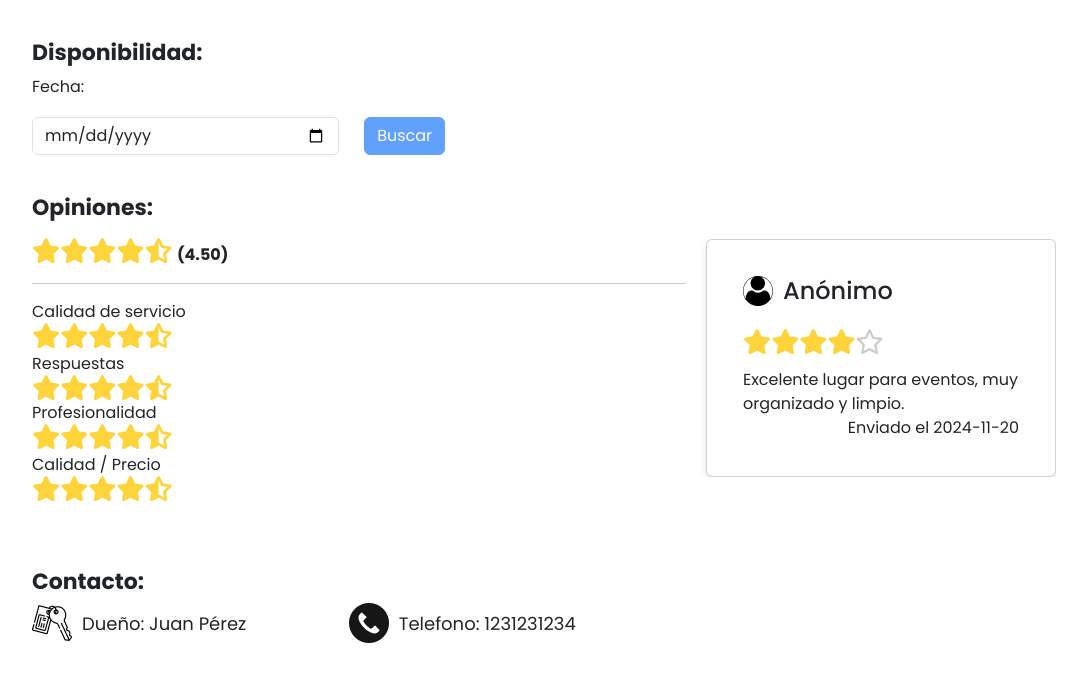
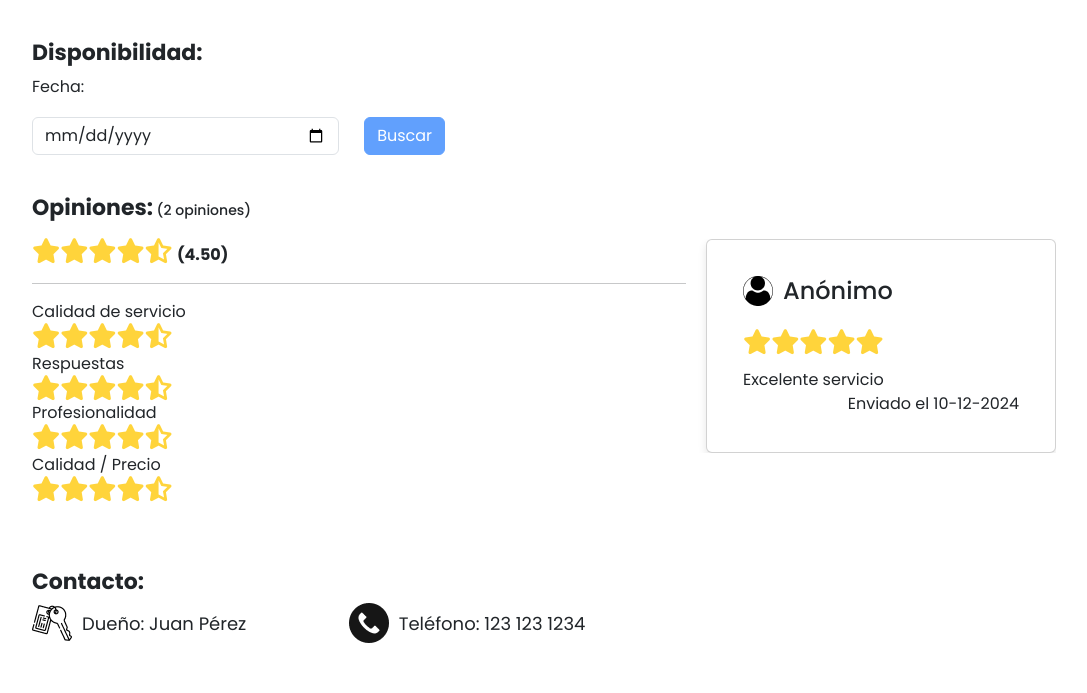
Before and after one commit to jassielCOTA12/LocalEventos, a PHP site: page /local.php?id=1 in a window 1280 px wide. Shown: the part 1429-2122 px from the top of the page, without its empty margins (96-1183 px from the left). Run offline with PHP 8.4, Linux system fonts and the light colour scheme; data comes from the database, SQL or seed files in the repository; some libraries are stand-ins or nearby versions.

Commit message:
Version final.

```diff
--- a/inicio.php
+++ b/inicio.php
@@ -57,7 +57,7 @@
                                 <img src='{$imagenLocal}' alt='imagen de local no cargada'>
                                 <h3>{$local['nombre']}</h3>
                                 <p>Hasta {$local['capacidad_maxima']} personas</p>
-                                <p>Desde \${$local['precio_base']} </p>
+                                <p>Desde \$" . number_format($local['precio_base'], 0, '.', ',') . "</p>
                                 <p><span><i class='fa-starIcon-card fa-solid fa-star'></i></span> {$local['promedio_calificacion']}</p>
                             </article>
                         </a>";
@@ -68,7 +68,7 @@
         </div>
 
         <div class="btnSubir">
-            <a href="#" title="Subir"><img class="subir-gen" src="imagenes/subir.png"></a>
+            <a href="#" title="Subir"><img class="subir-gen" src="imagenes/subir2.png"></a>
         </div>
     </div>
 
--- a/local.php
+++ b/local.php
@@ -75,7 +75,8 @@ include "configuracion/infoLocal.php";
                             <?php include 'include/estrellas.php';
                             $estrellas = new Estrellas($promedioCalificacion);
                             $estrellas->imprimirEstrellas(); ?>
-                            <a href="#op" class="opiniones">(<?php echo $num_opiniones; ?> opiniones)</a>
+                            <a href="#op" class="opiniones">(<?php echo $num_opiniones . ' ' . ($num_opiniones === 1 ? 'opinión' : 'opiniones'); ?>)
+                            </a>
                         </div>
 
                         <div class="local-info">
@@ -182,7 +183,7 @@ include "configuracion/infoLocal.php";
             </div>
 
             <div class="panel-opiniones">
-                <h3 id="op"><strong>Opiniones:</strong></h3>
+                <h3 id="op"><strong>Opiniones:</strong><small style="font-size:14px"> (<?php echo $num_opiniones . ' ' . ($num_opiniones === 1 ? 'opinión' : 'opiniones'); ?>)</small></h3>
                 <div class="panel-opiniones-container">
                     <div class="estrellas">
                         <div>
@@ -236,9 +237,10 @@ include "configuracion/infoLocal.php";
                     <div id="carruselComentarios" class="carousel slide">
                     <div class="carousel-inner">
                     <?php
+                    $lastIndex = count($opiniones) - 1;
                             foreach ($opiniones as $index => $opinion) {
                                 // Determina si es el primer comentario para agregar la clase 'active'
-                                $activeClass = ($index === 0) ? 'active' : '';
+                                $activeClass = ($index === $lastIndex) ? 'active' : '';
                                 echo '
                                 <div class="carousel-item ' . $activeClass . '">
                                     <div class="card">
@@ -254,7 +256,7 @@ include "configuracion/infoLocal.php";
                                             <!-- Aquí ya no se incluyen las estrellas -->
                                         </div>
                                         <p class="card-text">' . htmlspecialchars($opinion['comentario']) . '</p>
-                                        <p class="card-date">Enviado el ' . htmlspecialchars($opinion['fecha']) . '</p>
+                                        <p class="card-date">Enviado el ' . date("d-m-Y", strtotime($opinion['fecha'])) . '</p>
                                     </div>
                                 </div>
                             </div>';
@@ -293,7 +295,10 @@ include "configuracion/infoLocal.php";
                     </div>
                     <div class="formato-info">
                         <img src="imagenes/telefonoICon.png" alt="telefonoICon">
-                        <?php echo "<p>Telefono: {$propietario['telefono']}"; ?></p>
+                        <?php $telefono = $propietario['telefono'];
+                        $telefonoFormateado = preg_replace('/(\d{3})(\d{3})(\d{4})/', '$1 $2 $3', $telefono);
+                        echo "<p>Teléfono: {$telefonoFormateado}</p>";
+                        ?>
                     </div>
                 </div>
             </div>
@@ -303,7 +308,7 @@ include "configuracion/infoLocal.php";
     </div>
 
     <div class="btnSubir">
-        <a href="#" title="Subir"><img class="subir-gen" src="imagenes/subir.png"></a>
+        <a href="#" title="Subir"><img class="subir-gen" src="imagenes/subir2.png"></a>
     </div>
 
     <!--Modal reservar en version normal-->
--- a/localMovil.php
+++ b/localMovil.php
@@ -39,7 +39,8 @@
                     <?php
                                 $estrellas = new Estrellas($promedioCalificacion);
                                 $estrellas->imprimirEstrellas(); ?>
-                    <a href="#op" class="opiniones">(<?php echo $num_opiniones; ?> opiniones)</a>
+                   <a href="#op" class="opiniones"> (<?php echo $num_opiniones . ' ' . ($num_opiniones === 1 ? 'opinión' : 'opiniones'); ?>)</a>
+
                 </div>
                 <div class="detalles-movil">
                     <h3>Lo que ofrece este lugar</h3>
@@ -127,8 +128,8 @@
                     <div class="accordion-item">
                         <h2 class="accordion-header">
                           <button class="accordion-button collapsed" type="button" data-bs-toggle="collapse" data-bs-target="#collapseTwo" aria-expanded="false" aria-controls="collapseTwo" style="padding-bottom: 10px;">
-                            <strong>★ <?php echo $num_opiniones .' opiniones (' . $local['promedio_calificacion'] . ")";?>
-                            </strong></p>
+                          <strong>★ <?php echo $num_opiniones . ' ' . ($num_opiniones === 1 ? 'opinión' : 'opiniones') . ' (' . $local['promedio_calificacion'] . ")"; ?>
+                          </strong>
                           </button>
                         </h2>
                         <div id="collapseTwo" class="accordion-collapse collapse" data-bs-parent="#accordionExample">
@@ -222,7 +223,10 @@
                     </div>
                     <div class="local-info">
                         <img src="imagenes/telefonoICon.png" alt="telefonoICon" class="icon">
-                        <?php echo "<p>Telefono: {$propietario['telefono']}"; ?></p>
+                        <?php $telefono = $propietario['telefono'];
+                        $telefonoFormateado = preg_replace('/(\d{3})(\d{3})(\d{4})/', '$1 $2 $3', $telefono);
+                        echo "<p>Teléfono: {$telefonoFormateado}</p>";
+                        ?>
                     </div>
                 </div>
                 <br><br><br>
--- a/misDatos.php
+++ b/misDatos.php
@@ -35,7 +35,7 @@
                         </div>
                         <div class="telefonoSeccion">
                             <h3>Teléfono</h3>
-                            <input type="text" id="telefonoTxt-Mdatos" class="inputGeneral-Mdatos" value="<?= isset($_SESSION['telefono']) ? htmlspecialchars($_SESSION['telefono']) : ''; ?>" disabled>
+                            <input type="text" id="telefonoTxt-Mdatos" class="inputGeneral-Mdatos" value="<?= isset($_SESSION['telefono']) ? preg_replace('/(\d{3})(\d{3})(\d{4})/', '$1 $2 $3', htmlspecialchars($_SESSION['telefono'])) : ''; ?>" disabled>
                         </div>
                     </div>
                 </form>
--- a/misReservas.php
+++ b/misReservas.php
@@ -44,6 +44,9 @@
             </div>
         </div>
     </div>
+    <div class="btnSubir">
+            <a href="#" title="Subir"><img class="subir-gen" src="imagenes/subir2.png"></a>
+        </div>
     <script src="https://cdn.jsdelivr.net/npm/bootstrap@5.3.3/dist/js/bootstrap.bundle.min.js" integrity="sha384-YvpcrYf0tY3lHB60NNkmXc5s9fDVZLESaAA55NDzOxhy9GkcIdslK1eN7N6jIeHz" crossorigin="anonymous"></script>
 
 </body>
```
Also changed, not shown: imagenes/subir2.png (added).
